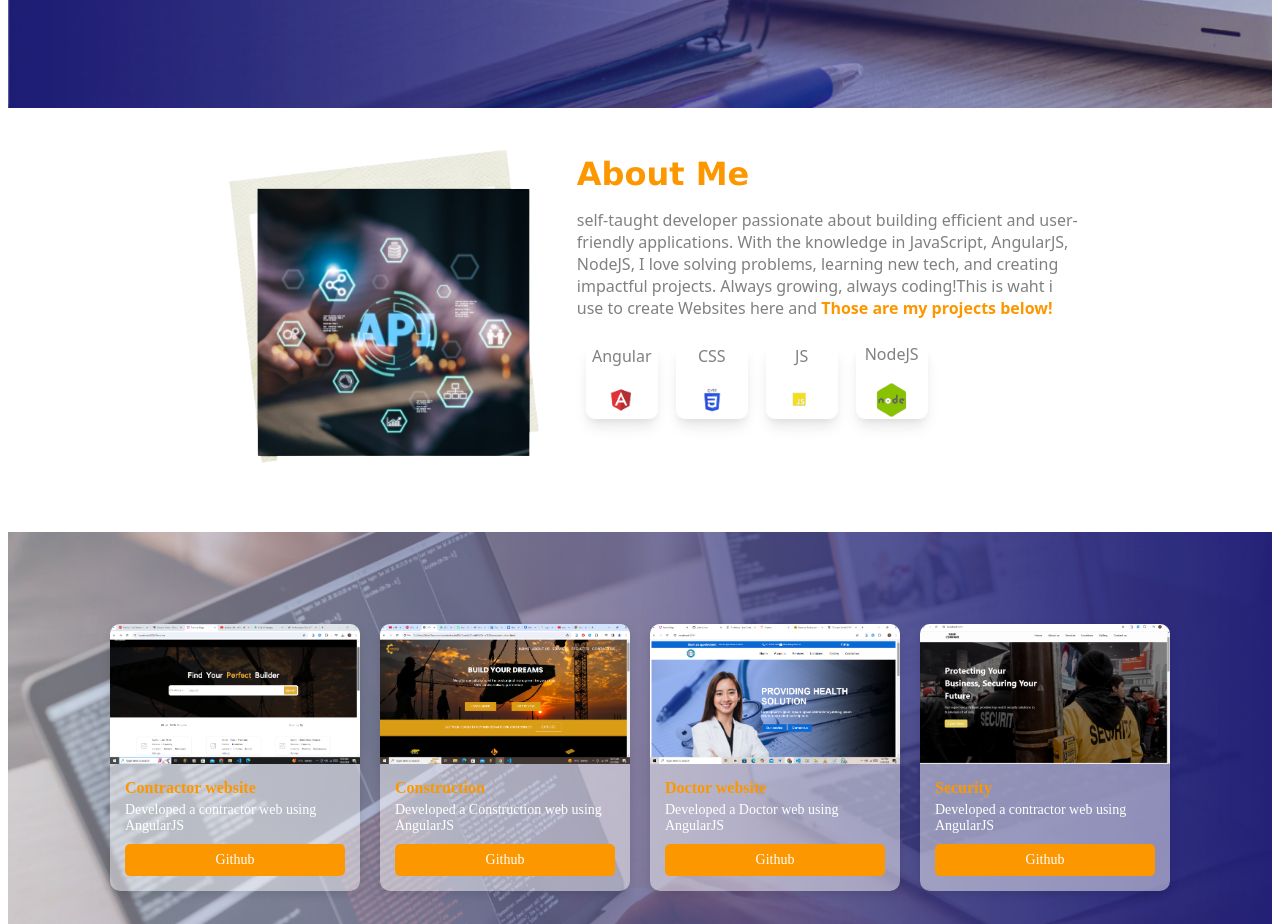
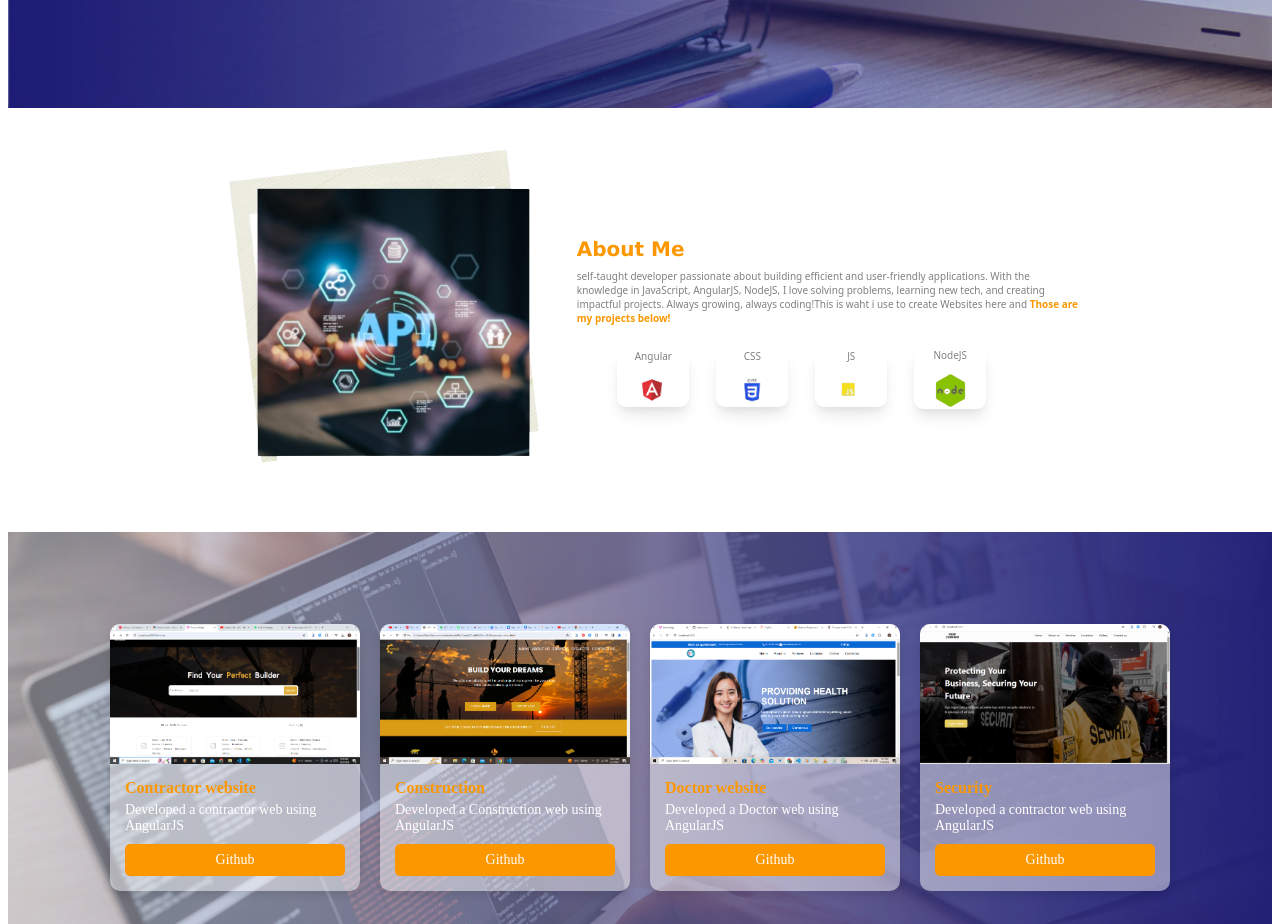
Before and after one commit to Trophydecoder/NewPortfolio, an Angular app: page / in a window 1280 px wide. Shown: the part 700-1624 px from the top of the page. Built offline with nearby package versions, Linux system fonts and the light colour scheme.

Commit message:
responisve about

```diff
--- a/src/app/components/aboutme/aboutme.component.scss
+++ b/src/app/components/aboutme/aboutme.component.scss
@@ -13,47 +13,67 @@
     width: 100%;
 }
 
-.Welcome{
+.image{
+margin-top: 2%;
 width: 100%;
+display: flex;
+justify-content: center;
+flex-direction:column;
+align-items: center;
+}
+#cartoon{
+    width: 50%;
+    display: none;
+   }
+   .Aboutme{
+    width: 70%;;
+   }
+   .Aboutme h1{
+    font-size: 20px;
+    font-family:Verdana, Geneva, Tahoma, sans-serif;
+    color: #fc9700;
+  }
+  .Aboutme p{
+    font-size: 10px;
+   margin-top: -1%;
+   color:grey;
+   font-family: system-ui, -apple-system, BlinkMacSystemFont, 'Segoe UI', Roboto, Oxygen, Ubuntu, Cantarell, 'Open Sans', 'Helvetica Neue', sans-serif;
+  }
+  .Aboutme p span{
+   color: #fc9700;
+   font-weight:bold;
+
 
   }
 
-.Welcome h1{
- font-size: 20px;
- color:#fc9700;
- font-family: poppins,sans-serif;
- font-weight: bolder;
-}
-.Welcome p{
-    color: rgb(139, 139, 139);
-    font-family: poppins,sans-serif;
-}
-.Welcome p span{
-    color:#fc9700;
-    font-family: poppins,sans-serif;
-    font-size: 15px;
-    font-weight: bolder;
-}
-#icon{
-    width: 90%;
-}
-.api{
-    display: none;
-}
-.MainContainer{
+.boxesContainer{
+ width: 89%;
  flex-direction: row;
   display: flex;
+justify-content: center;
+align-items: center;
 
 }
 .Boxes{
-    width: 50%;
-    border: 1px solid black;
-    text-align: center;
-    margin: 2%;
+ box-shadow: rgba(0, 0, 0, 0.1) 0px 10px 15px -3px, rgba(0, 0, 0, 0.05) 0px 4px 6px -2px;
+ width:16%;
+ justify-content: center;
+ display: flex;
+ flex-direction: column;
+ align-items: center;
+ border: none;
+ border-radius: 9px;
+ margin: 3%;
 }
-.Boxes h1{
-    font-size: 15px;
-    margin-top: -2%;
+.Boxes p{
+ font-family: system-ui, -apple-system, BlinkMacSystemFont, 'Segoe UI', Roboto, Oxygen, Ubuntu, Cantarell, 'Open Sans', 'Helvetica Neue', sans-serif;
+}
+
+#angular{
+    width: 100%;
+}
+#node{
+    width: 60%;
    }
 @media screen and (min-width: 1024px){
     .image{
@@ -65,6 +85,7 @@
    }
    #cartoon{
     width: 30%;
+    display:flex;
    }
    .Aboutme{
     width: 40%;;
@@ -86,8 +107,10 @@
    }
    .boxesContainer{
     width: 89%;
-
+ flex-direction: row;
   display: flex;
+justify-content: center;
+align-items: center;
 
    }
    .Boxes{
@@ -104,7 +127,6 @@
     font-family: system-ui, -apple-system, BlinkMacSystemFont, 'Segoe UI', Roboto, Oxygen, Ubuntu, Cantarell, 'Open Sans', 'Helvetica Neue', sans-serif;
 }
 
-   }
    #angular{
         width: 100%;
    }
@@ -117,19 +139,5 @@
      margin-top: 3%;
 
     }
-    .Welcome h1{
-      font-size: 35px;
-    }
-    .Welcome{
-        width: 40%;
-    }
-    .design{
-        width: 10%;
-    }
-    .api{
-        display: flex;
-        width: 70%;
-    }
-    #id{
 
 }
--- a/src/app/components/carousel/carousel.component.scss
+++ b/src/app/components/carousel/carousel.component.scss
@@ -8,17 +8,41 @@
 .carousel{
   display: flex;
   flex-direction: column;
-
   color: beige;
   width: 100%;
 }
+.maintext h1{
+  margin-top: -0%;
+  font-size: 20px;
+  padding-left: 1%;
+  color: white;
+  font-family:Verdana, Geneva, Tahoma, sans-serif;
+}
+.maintext p{
+  width: 40%;
+  margin-top: -1%;
+  font-size: 8px;
+  padding-left: 1%;
+
+  color: white;
+  font-family:Verdana, Geneva, Tahoma, sans-serif;
+}
+
 .carousel p{
   display: none;
 }
-.carousel  h1{
-  font-size: 25px;
-  padding-top: 30%;
-  font-family:'Segoe UI', Tahoma, Geneva, Verdana, sans-serif;
+
+.carousel  h3{
+  font-size: 10px;
+  padding-top: 10%;
+  padding-left: 1%;
+  font-family: 'Segoe UI', Tahoma, Geneva, Verdana, sans-serif;
+}
+.fas{
+  padding-top: 0%;
+  padding-left: 0%;
+  color: white;
+
 }
 .carousel  h1 span{
 color: #fc9700;
@@ -27,7 +51,7 @@ color: #fc9700;
   background: #fc9700;
   color: white;
   border: none;
-  padding: 10px 15px;
+  padding: 7px 10px;
   border-radius: 5px;
   cursor: pointer;
   font-size: 16px;
@@ -80,7 +104,6 @@ color: #fc9700;
   }
 
   .button {
-
     color: white;
     border: none;
     padding: 10px 15px;
```
Lines whose indentation alone changed are shown as unchanged.
